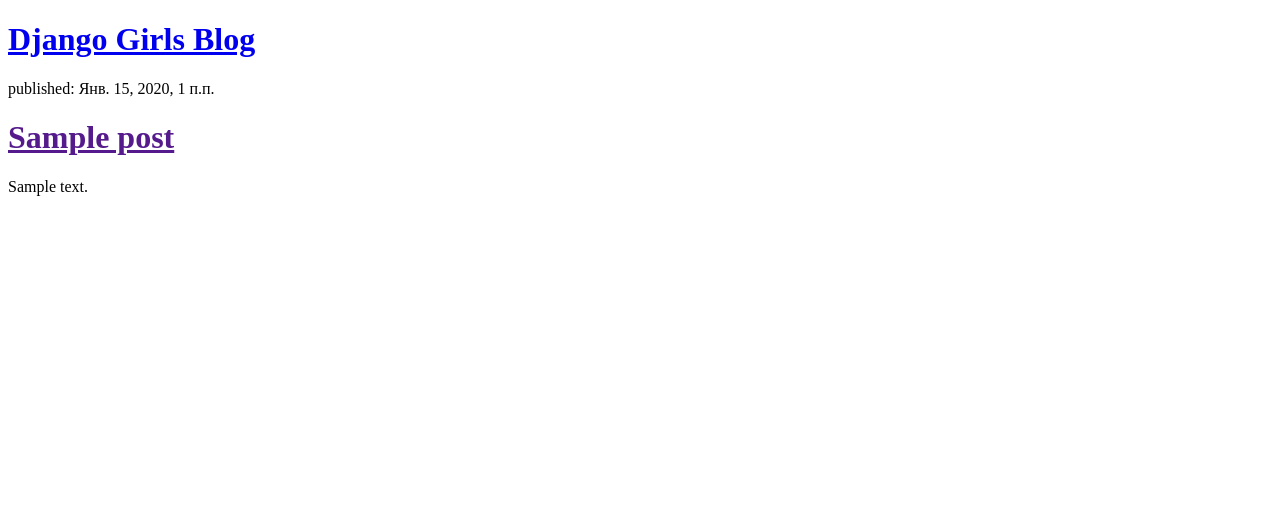
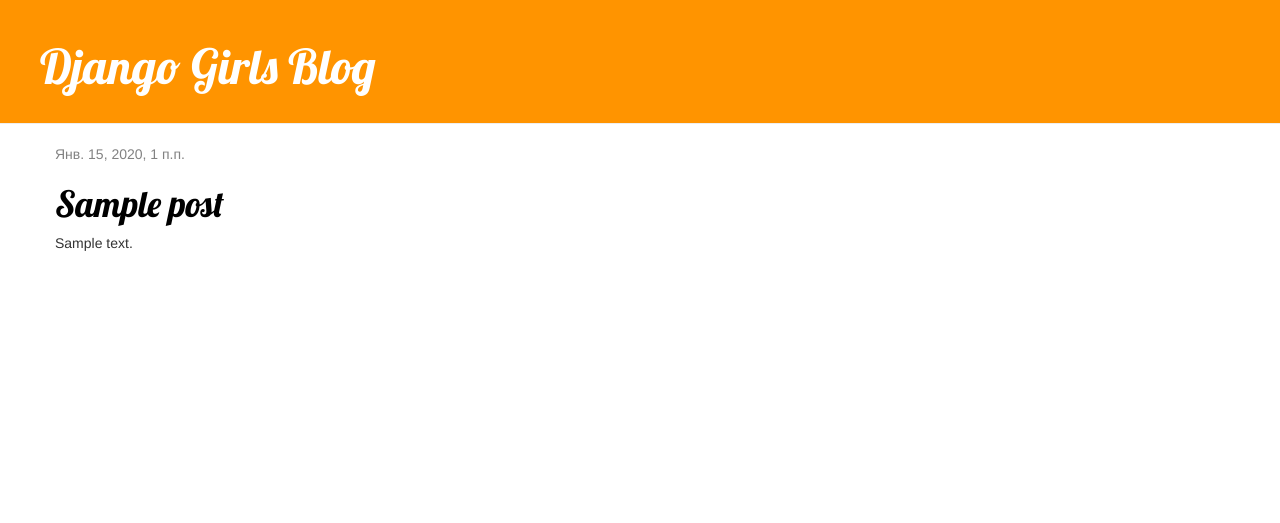
Before and after one commit to jackwin65/my-first-blog, a Django app: page / in a window 1280 px wide. Shown: the top 523 px of the page. Run offline with Django 3.2, Linux system fonts and the light colour scheme; tables that the repository leaves empty hold one stand-in row (values such as "Sample post"); some libraries are stand-ins or nearby versions.

Commit message:
Added view and template for detailed blog post as well as CSS for the site.

```diff
--- /dev/null
+++ b/blog/static/css/blog.css
@@ -0,0 +1,46 @@
+.page-header {
+    background-color: #ff9400;
+    margin-top: 0;
+    padding: 20px 20px 20px 40px;
+}
+
+.page-header h1, .page-header h1 a, .page-header h1 a:visited, .page-header h1 a:active {
+    color: #ffffff;
+    font-size: 36pt;
+    text-decoration: none;
+}
+
+.content {
+    margin-left: 40px;
+}
+
+h1, h2, h3, h4 {
+    font-family: 'Lobster', cursive;
+}
+
+.date {
+    color: #828282;
+}
+
+.save {
+    float: right;
+}
+
+.post-form textarea, .post-form input {
+    width: 100%;
+}
+
+.top-menu, .top-menu:hover, .top-menu:visited {
+    color: #ffffff;
+    float: right;
+    font-size: 26pt;
+    margin-right: 20px;
+}
+
+.post {
+    margin-bottom: 70px;
+}
+
+.post h1 a, .post h1 a:visited {
+    color: #000000;
+}
--- /dev/null
+++ b/blog/templates/blog/base.html
@@ -0,0 +1,27 @@
+<!doctype html>
+{% load static %}
+<html lang="ru">
+<head>
+    <meta charset="UTF-8">
+    <meta name="viewport"
+          content="width=device-width, user-scalable=no, initial-scale=1.0, maximum-scale=1.0, minimum-scale=1.0">
+    <meta http-equiv="X-UA-Compatible" content="ie=edge">
+    <title>DjangoTest</title>
+    <link rel="stylesheet" href="//maxcdn.bootstrapcdn.com/bootstrap/3.2.0/css/bootstrap.min.css">
+    <link href="https://fonts.googleapis.com/css?family=Lobster&subset=latin,cyrillic" rel="stylesheet" type="text/css">
+    <link rel="stylesheet" href="{% static 'css/blog.css' %}">
+</head>
+<body>
+    <div class="page-header">
+        <h1><a href="/">Django Girls Blog</a></h1>
+    </div>
+    <div class="content container">
+        <div class="row">
+            <div class="col-md-8">
+            {% block content %}
+            {% endblock %}
+            </div>
+        </div>
+    </div>
+</body>
+</html>
--- a/blog/templates/blog/post_list.html
+++ b/blog/templates/blog/post_list.html
@@ -1,23 +1,13 @@
-<!doctype html>
-<html lang="ru">
-<head>
-    <meta charset="UTF-8">
-    <meta name="viewport"
-          content="width=device-width, user-scalable=no, initial-scale=1.0, maximum-scale=1.0, minimum-scale=1.0">
-    <meta http-equiv="X-UA-Compatible" content="ie=edge">
-    <title>DjangoTest</title>
-</head>
-<body>
-    <div>
-        <h1><a href="/">Django Girls Blog</a></h1>
-    </div>
+{% extends 'blog/base.html' %}
 
+{% block content %}
     {% for post in posts %}
-        <div>
-            <p>published: {{ post.published_date }}</p>
-            <h1><a href="">{{ post.title }}</a></h1>
+        <div class="post">
+            <div class="date">
+                {{ post.published_date }}
+            </div>
+            <h1><a href="{% url 'post_detail' pk=post.pk %}">{{ post.title }}</a></h1>
             <p>{{ post.text|linebreaksbr }}</p>
         </div>
     {% endfor %}
-    </body>
-</html>
+{% endblock %}
--- a/blog/urls.py
+++ b/blog/urls.py
@@ -3,4 +3,5 @@ from . import views
 
 urlpatterns = [
     path('', views.post_list, name='post_list'),
+    path('post/<int:pk>/', views.post_detail, name='post_detail'),
 ]
--- a/blog/views.py
+++ b/blog/views.py
@@ -1,9 +1,16 @@
 from django.shortcuts import render
 from django.utils import timezone
 from .models import Post
+from django.shortcuts import render, get_object_or_404
+
 
 # Create your views here.
+
 
 def post_list(request):
     posts = Post.objects.filter(published_date__lte=timezone.now()).order_by('published_date')
     return render(request, 'blog/post_list.html', {'posts': posts})
+
+def post_detail(request, pk):
+    post = get_object_or_404(Post, pk=pk)
+    return render(request, 'blog/post_detail.html', {'post': post})
```
Also changed, not shown: blog/templates/blog/post_detail.html (added, +13 -0 lines).
